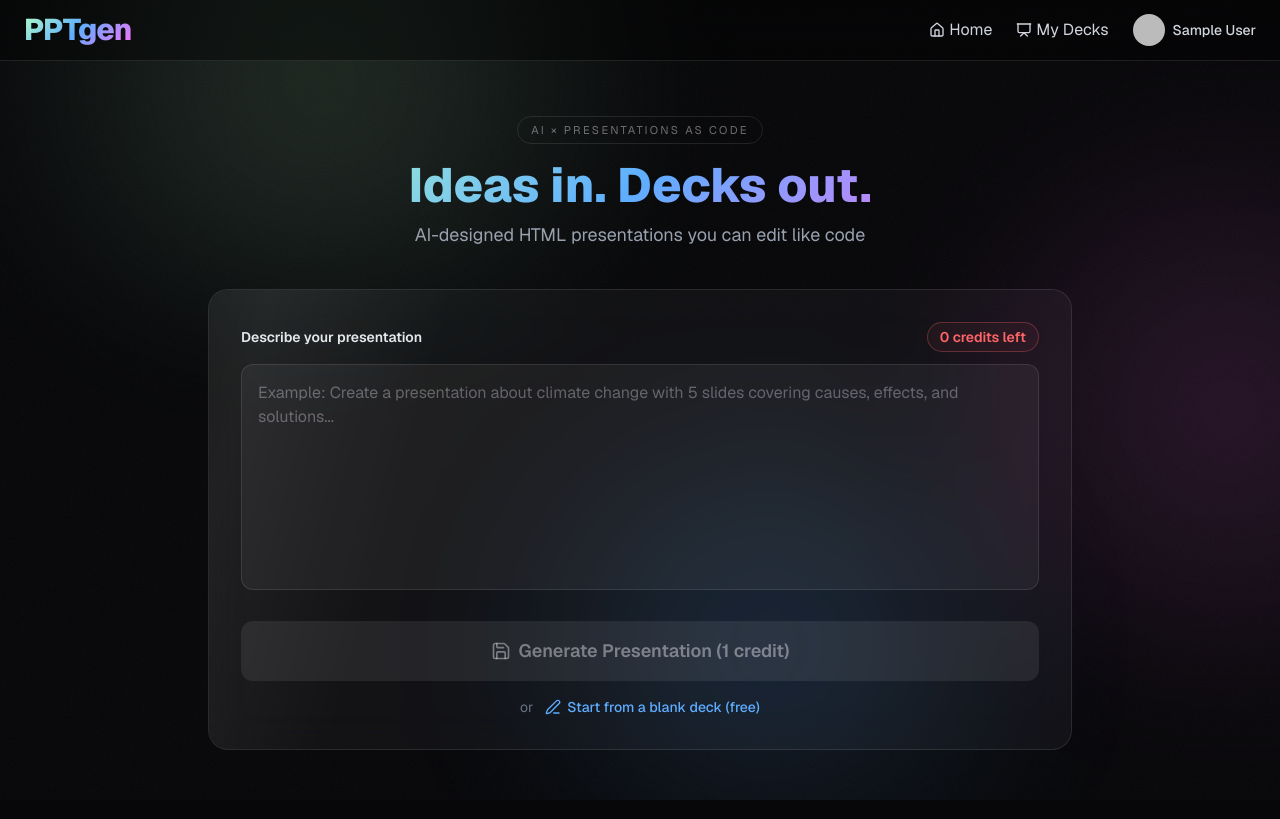
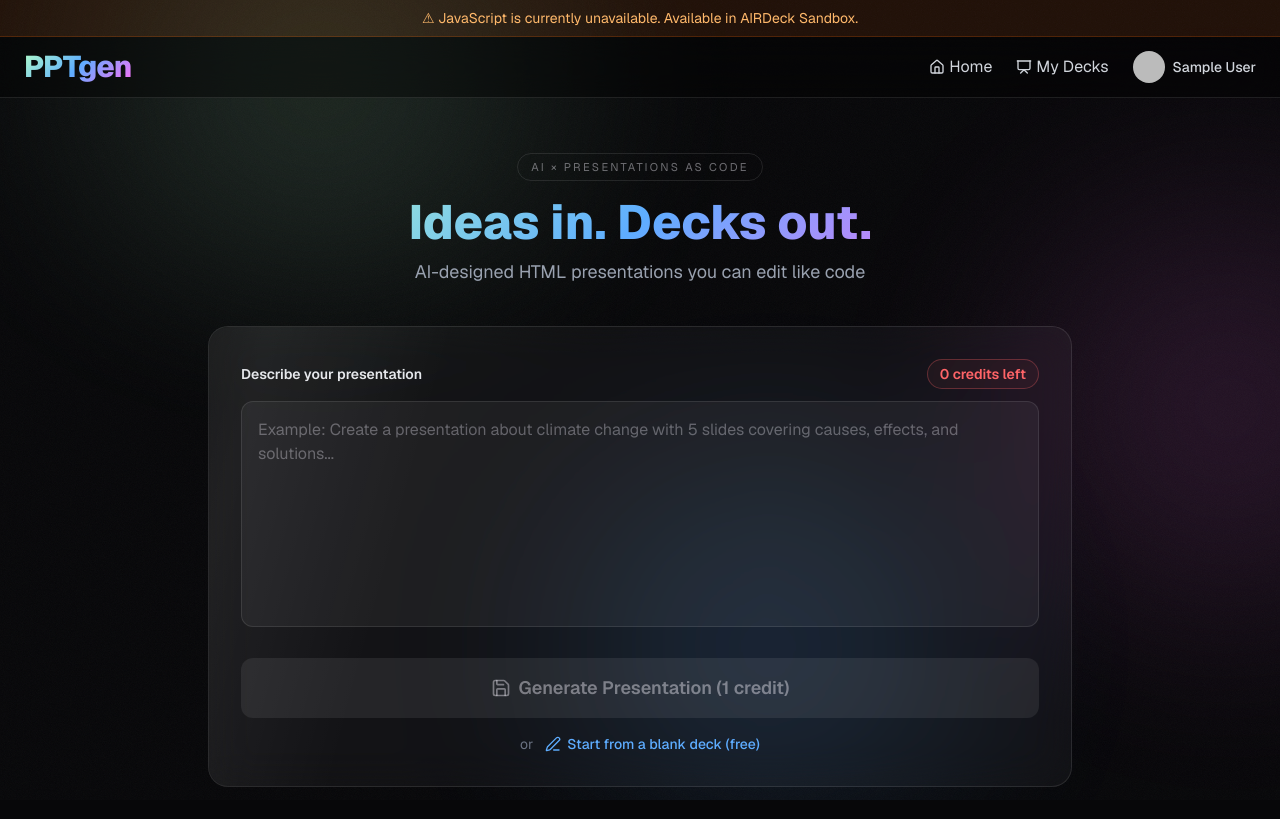
Before and after one commit to nikhil-dex/airDeck_v1, a Next.js app: page / in a window 1280 px wide. Built offline with nearby package versions, Linux system fonts and the light colour scheme; no server answers; sample sign-in values are in the browser's storage.

Commit message:
feat(airdeck-v1): add JS restrictions and AIRDeck Sandbox banner-fix

```diff
--- a/app/code-ide/page.jsx
+++ b/app/code-ide/page.jsx
@@ -416,7 +416,20 @@ if (attempts > 3) {
   return (
     <div className="h-screen bg-[#070709] flex flex-col overflow-hidden">
        {generatedBy !== "ai" && (
-    <div className="...">
+    <div className="
+                shrink-0
+                bg-orange-500/10
+                border-b
+                border-orange-500/20
+                px-4
+                py-2
+                text-sm
+                text-orange-300
+                flex
+                items-center
+                justify-center
+                "
+            >
         ⚠ JavaScript is currently unavailable.
         Available in AIRDeck Sandbox.
     </div>
--- a/app/page.jsx
+++ b/app/page.jsx
@@ -149,6 +149,23 @@ const sendRequest = async () => {
     <div className="min-h-screen bg-[#070709]">
       <AuroraBackground />
       <div className="page-content">
+          <div className="
+                shrink-0
+                bg-orange-500/10
+                border-b
+                border-orange-500/20
+                px-4
+                py-2
+                text-sm
+                text-orange-300
+                flex
+                items-center
+                justify-center
+                "
+            >
+        ⚠ JavaScript is currently unavailable.
+        Available in AIRDeck Sandbox.
+    </div>
       <Navbar />
       <div className="container mx-auto px-4 py-8 max-w-4xl">
       <div className="text-center mb-10 mt-6">
```
